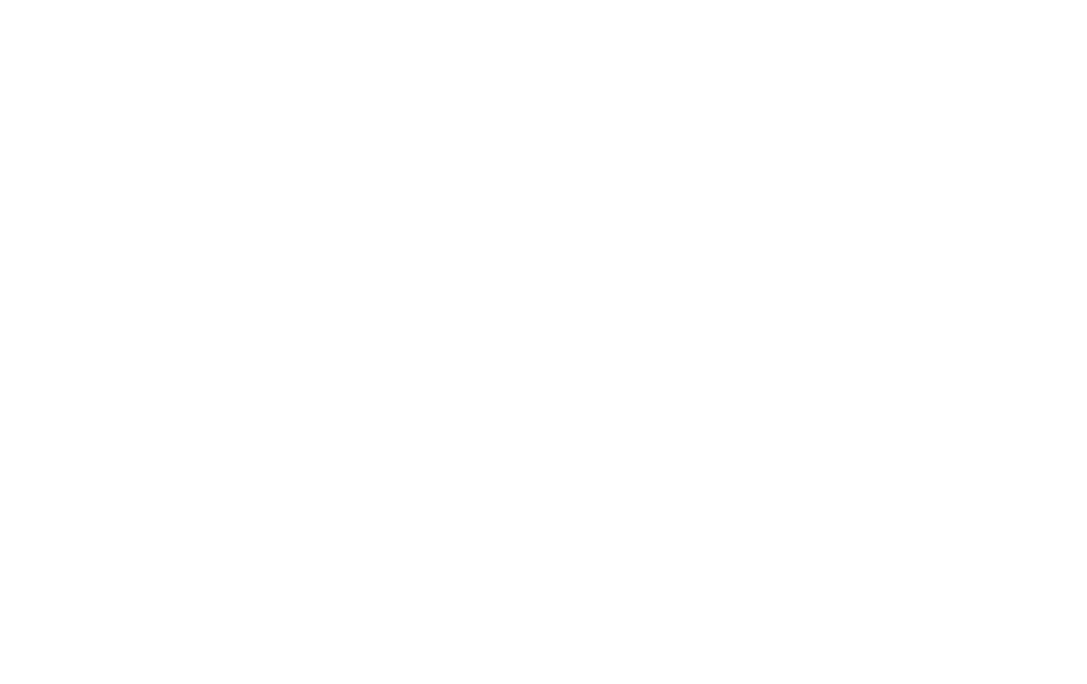
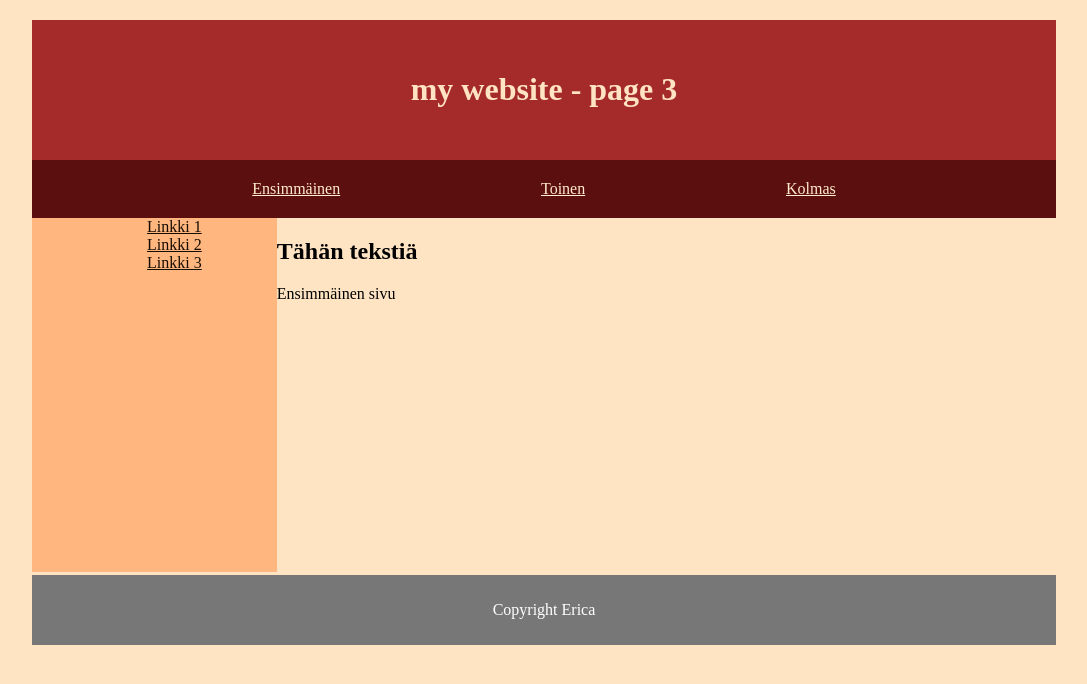
Before and after one commit to ericabirgit/6b, a plain HTML site: page index.html in a window 1280 px wide. Shown: the whole page, without its empty margins (96-1183 px from the left). Drawn offline with Linux system fonts and the light colour scheme; files that its build step writes are made by us from their sources.

Commit message:
Update index.html

```diff
--- a/index.html
+++ b/index.html
@@ -3,11 +3,66 @@
 
 <head>
 
-<title>testi 1</title>
+<title>6B assignment</title>
+
+<link rel="stylesheet" href="styles.css">
+
+<meta charset="UTF-8">
+
+<meta name="viewpoint" content="width=device-width,
+initial-scale=1">
 
 
 </head>
 
+<body>
+
+    <header>
+        <h1 id="otsikko4">my website - page 3</h1>
+
+    </header>
+
+    <nav id="navi1">
+        <a href="file:///C:/Users/Erica/OneDrive/Ty%C3%B6p%C3%B6yt%C3%A4/Laurea/WS06/index.html">Ensimmäinen</a>
+        <a href="file:///C:/Users/Erica/OneDrive/Ty%C3%B6p%C3%B6yt%C3%A4/Laurea/WS06/second.html">Toinen</a>
+        <a href="file:///C:/Users/Erica/OneDrive/Ty%C3%B6p%C3%B6yt%C3%A4/Laurea/WS06/third.html">Kolmas</a>
 
 
+    </nav>
+
+
+
+
+    <ul>
+
+       <li><a href="">Linkki 1</a></li>
+       <li><a href="">Linkki 2</a></li>
+       <li><a href="">Linkki 3</a></li>
+
+
+    </ul>
+
+
+<article>
+
+    <h2>
+        Tähän tekstiä
+    </h2>
+
+
+    <p>
+        Ensimmäinen sivu
+    </p>
+
+</article>
+
+    <footer>
+
+        <p>Copyright Erica</p>
+
+
+    </footer>
+
+</body>
+
 </html>
```
